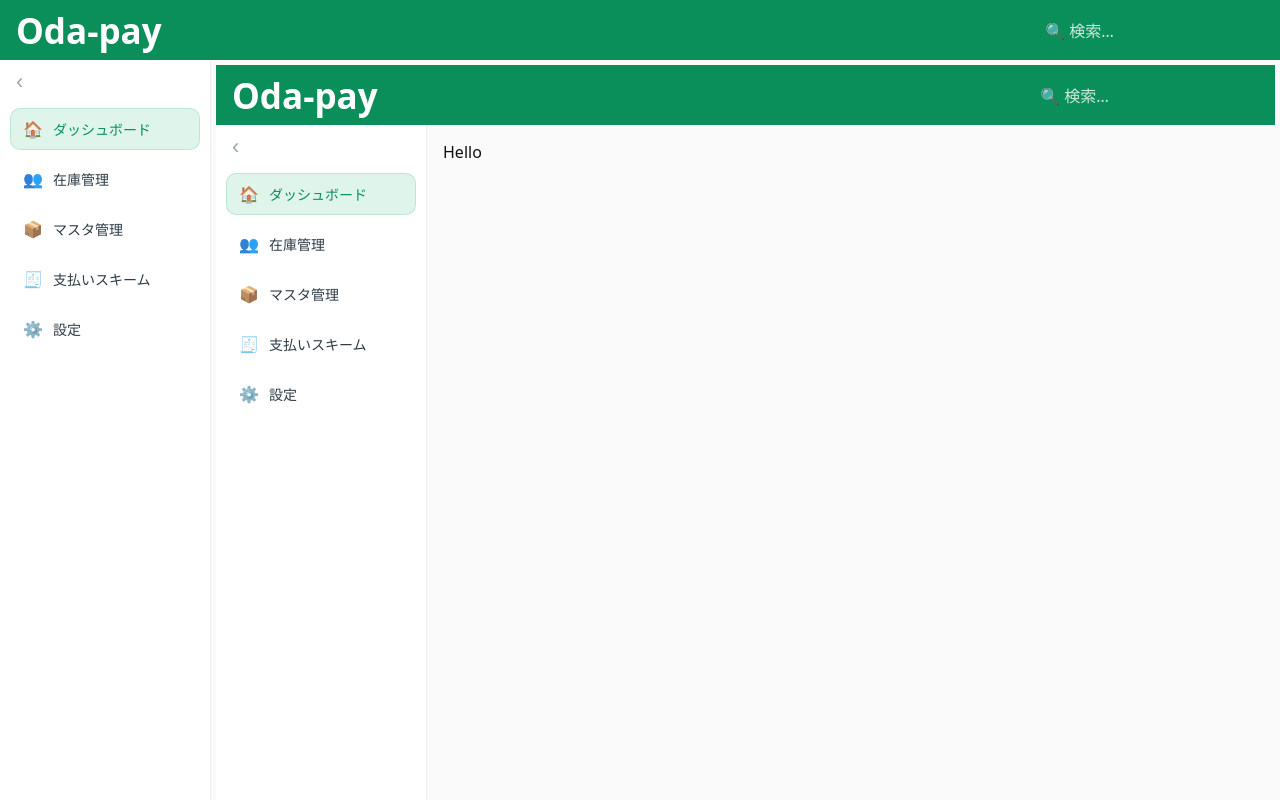
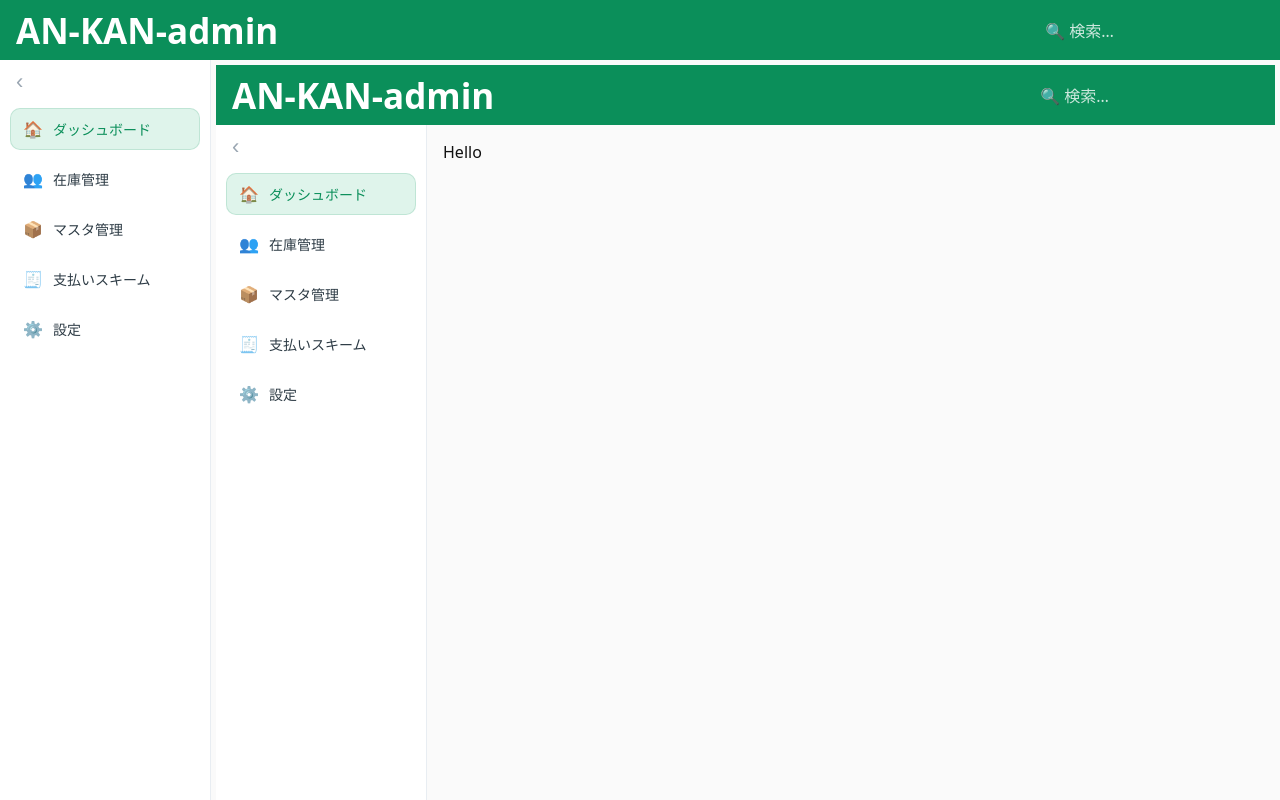
Before and after one commit to Yamato-72/AN-KAN-admin, a Next.js app: page / in a window 1280 px wide. Built offline with nearby package versions, Linux system fonts and the light colour scheme.

Commit message:
プロジェクト名の編集 oda-pay→AN-KAN-admin

```diff
--- a/package.json
+++ b/package.json
@@ -1,5 +1,5 @@
 {
-  "name": "oda-pay-stable",
+  "name": "AN-KAN-admin",
   "private": true,
   "version": "0.1.0",
    "scripts": {
--- a/src/components/Header.tsx
+++ b/src/components/Header.tsx
@@ -9,7 +9,7 @@ export function Header() {
     color: "#fff",
     padding: "0 16px"
     }}>
-    <strong style={{fontSize: 35}}>Oda-pay</strong>
+    <strong style={{fontSize: 35}}>AN-KAN-admin</strong>
     <div style={{ marginRight: 150, opacity: 0.8 }}>🔍 検索…</div>
     </header>
 
```
Also changed, not shown: 1 other file (tests, documents, lock files or other folders).
